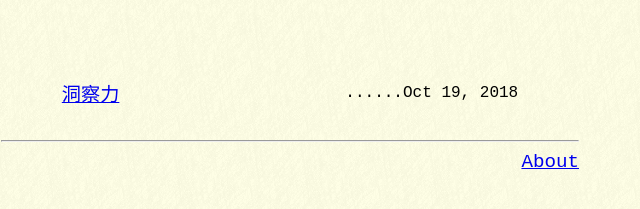
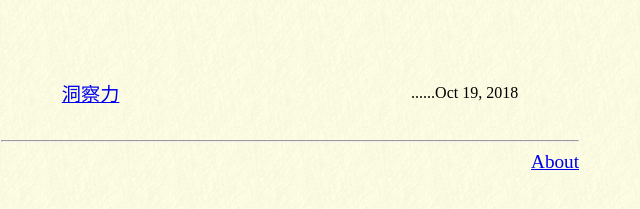
Before and after one commit to Leezh76/maokwen.github.io, a Jekyll site: the page built from index.html, in a window 1280 px wide. Shown: the part 221-430 px from the top of the page, without its empty margins (350-990 px from the left). Built offline with Jekyll 4.4.1, drawn with Linux system fonts in a browser that asks for light colours.

Commit message:
change font family

```diff
--- a/assets/css/style.css
+++ b/assets/css/style.css
@@ -23,7 +23,7 @@
 }
 
 body {
-  font-family: monospace;
+  font-family: serif, monospace;
   font-size: 1.2rem;
   background-color: #ffffe6;
   background-image: url("/assets/images/texture.png");
```
